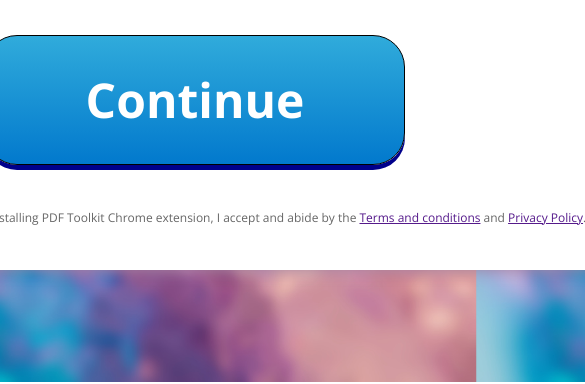
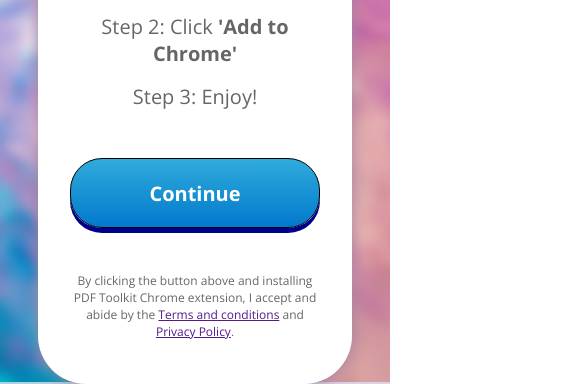
Before and after one commit to vikasdymic/static-landing-page-chrome-extension, a plain HTML site: page index.html in a window 390 px wide. Shown: the part 462-846 px from the top of the page, 585 px wide, since content can reach past the window. Drawn offline with nearby package versions, Linux system fonts and the light colour scheme.

Commit message:
added responsive styling

```diff
--- a/styles.scss
+++ b/styles.scss
@@ -17,6 +17,26 @@ $font-dark: rgb(52, 60, 64);
   display: flex;
   align-items: center;
   justify-content: center;
+}
+
+// Media Query Widths
+$phone-only: 500px;
+$tablet-portrait: 768px;
+$tablet-landscape: 992px;
+$desktop-small: 1280px;
+
+// Use this for media queries within classes
+// (no separate media queries)
+@mixin breakpoint($size) {
+  @if $size == phone-only {
+    @media (max-width: $phone-only) { @content; }
+  } @else if $size == tablet-portrait {
+    @media (max-width: $tablet-portrait) { @content; }
+  } @else if $size == tablet-landscape {
+    @media (max-width: $tablet-landscape) { @content; }
+  } @else if $size == desktop-small {
+    @media (max-width: $desktop-small) { @content; }
+  }
 }
 
 body, html {
@@ -53,6 +73,22 @@ body {
     'disclaimer disclaimer disclaimer' auto
     / 1fr 1fr 1fr;
   box-shadow: 0 0 15px rgb(163, 131, 161);
+  @include breakpoint(tablet-landscape) {
+    width: 700px;
+  }
+  @include breakpoint(tablet-portrait) {
+    width: 450px;
+  }
+  @include breakpoint(phone-only) {
+    width: 250px;
+    grid-template:
+      'header' auto
+      'title' auto
+      'list' auto
+      'continue' auto
+      'disclaimer' auto
+      / 100%;
+  }
 }
 
 .pdftoolkit__header {
@@ -62,6 +98,12 @@ body {
         'heading description' auto
         / auto auto;
   margin: 0 0 2rem 0;
+  @include breakpoint(tablet-portrait) {
+    grid-template:
+        'heading' auto
+        'description' auto
+        / 1fr;
+  }
 }
 
 .pdftoolkit__header__heading {
@@ -71,6 +113,16 @@ body {
   align-self: center;
   justify-self: flex-start;
   position: relative;
+  @include breakpoint(tablet-portrait) {
+    align-self: center;
+    justify-self: center;
+    margin-bottom: 1rem;
+    margin-left: 5rem;
+  }
+  @include breakpoint(phone-only) {
+    font-size: 1.85rem;
+    margin-left: 3rem;
+  }
 }
 
 .pdftoolkit__header__heading::before {
@@ -82,6 +134,11 @@ body {
   left: -65px;
   width: 50px;
   height: 50px;
+  @include breakpoint(phone-only) {
+    width: 25px;
+    height: 25px;
+    left: -30px;
+  }
 }
 
 .pdftoolkit__header__description {
@@ -91,6 +148,14 @@ body {
   margin: 0;
   align-self: center;
   justify-self: center;
+  @include breakpoint(tablet-portrait) {
+    align-self: center;
+    justify-self: center;
+    text-align: center;
+  }
+  @include breakpoint(phone-only) {
+    font-size: 1.15rem;
+  }
 }
 
 .pdftoolkit__title {
@@ -100,6 +165,13 @@ body {
 .pdftoolkit__title__heading {
   font-size: 2.0rem;
   margin: 0 2.5rem 2rem 0;
+  @include breakpoint(phone-only) {
+    display: flex;
+    align-items: center;
+    justify-content: center;
+    flex-direction: column;
+    margin: 0 0 2rem 0;
+  }
 }
 
 .pdftoolkit__title__heading__doctopdf,
@@ -115,6 +187,9 @@ body {
   height: 35px;
   top: 7px;
   margin: 0 3rem 0 3.5rem;
+  @include breakpoint(phone-only) {
+    margin: 0;
+  }
 }
 
 .pdftoolkit__title__heading__doctopdf::before {
@@ -146,6 +221,9 @@ body {
   height: 35px;
   top: 7px;
   margin: 0 0 0 3rem;
+  @include breakpoint(phone-only) {
+    margin: 0;
+  }
 }
 
 .pdftoolkit__title__heading__pdftodoc::before {
@@ -182,6 +260,11 @@ body {
   padding: 0 0 2rem 0;
   font-size: 1.5rem;
   color: $font-light;
+  @include breakpoint(phone-only) {
+    font-size: 1.25rem;
+    @include flex-center;
+    flex-direction: column;
+  }
 }
 
 .pdftoolkit__list__item {
@@ -203,6 +286,11 @@ body {
   @include font-display;
   color: white;
   font-size: 3rem;
+  @include breakpoint(phone-only) {
+    font-size: 1.25rem;
+    width: 100%;
+    height: 70px;
+  }
 }
 
 .pdftoolkit__fineprint {
```
Also changed, not shown: styles.min.css.
